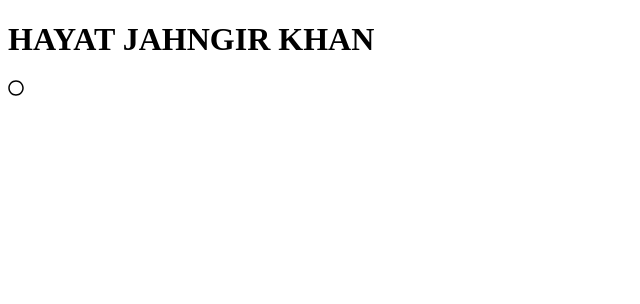
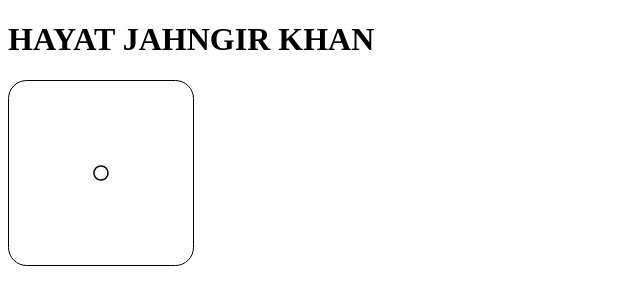
Before and after one commit to HAYATJAHANGIRKHAN/React_app, a React (Create React App) app in the folder jaaniya/: page / in a window 1280 px wide. Shown: the top 304 px of the page, without its empty margins (0-640 px from the left). Built offline with nearby package versions, Linux system fonts and the light colour scheme.

Commit message:
update index.js

```diff
--- a/jaaniya/src/components/Card/Card.css
+++ b/jaaniya/src/components/Card/Card.css
@@ -7,5 +7,5 @@
     width: 120px;
     height: 120px;
     border-radius: 10%;
-    background-color: var();
+    background-color: var(--yellow);
 }
--- a/jaaniya/src/components/Card/Card.js
+++ b/jaaniya/src/components/Card/Card.js
@@ -1,5 +1,6 @@
 import React from 'react';
 import Icon from "../Icon/Icon";
+import './Card.css';
 
 function Card({ player }) {
   let icon;
--- a/jaaniya/src/index.js
+++ b/jaaniya/src/index.js
@@ -1,6 +1,7 @@
 import React from 'react';
 import ReactDOM from 'react-dom/client';
 import './index.css';
+import App from './App';
 import Card from './components/Card/Card';
 
 const root = ReactDOM.createRoot(document.getElementById('root'));
```
